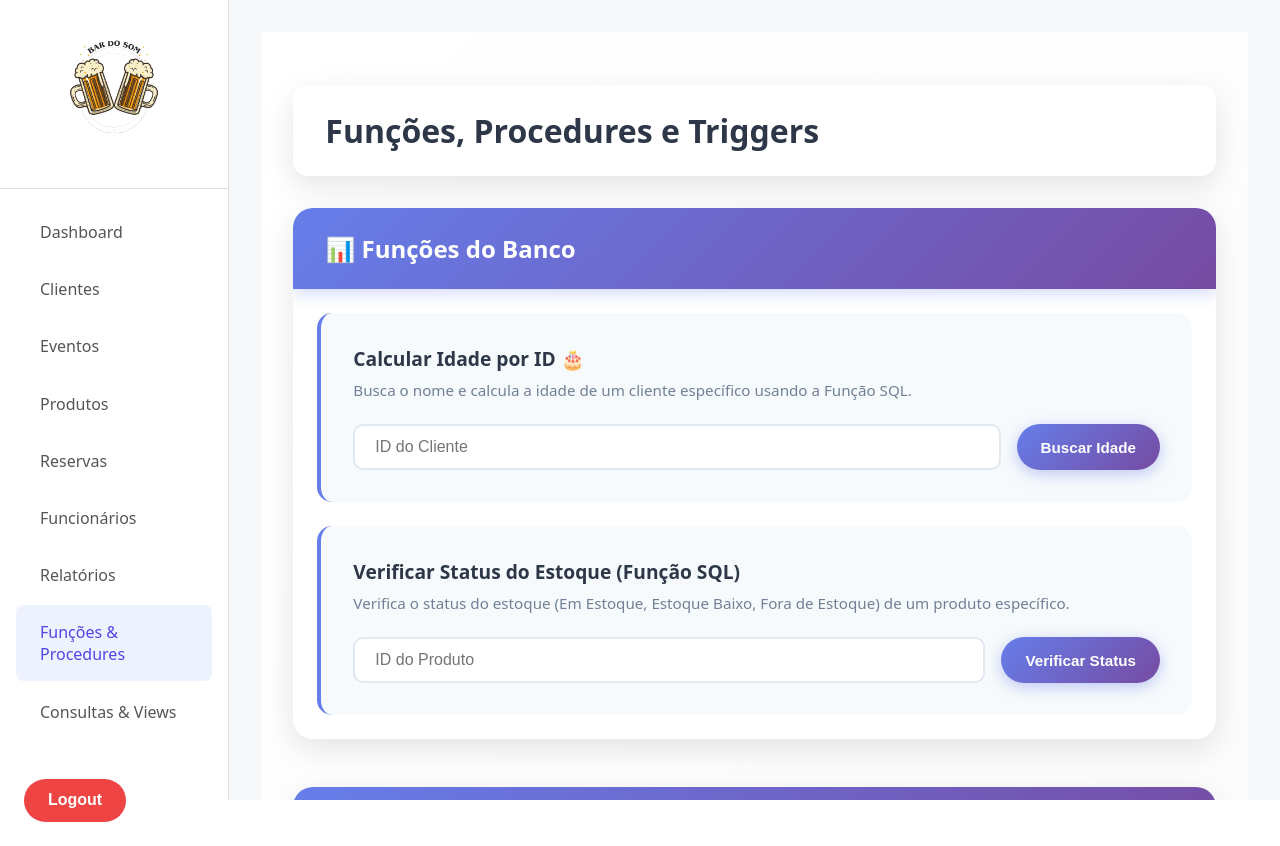
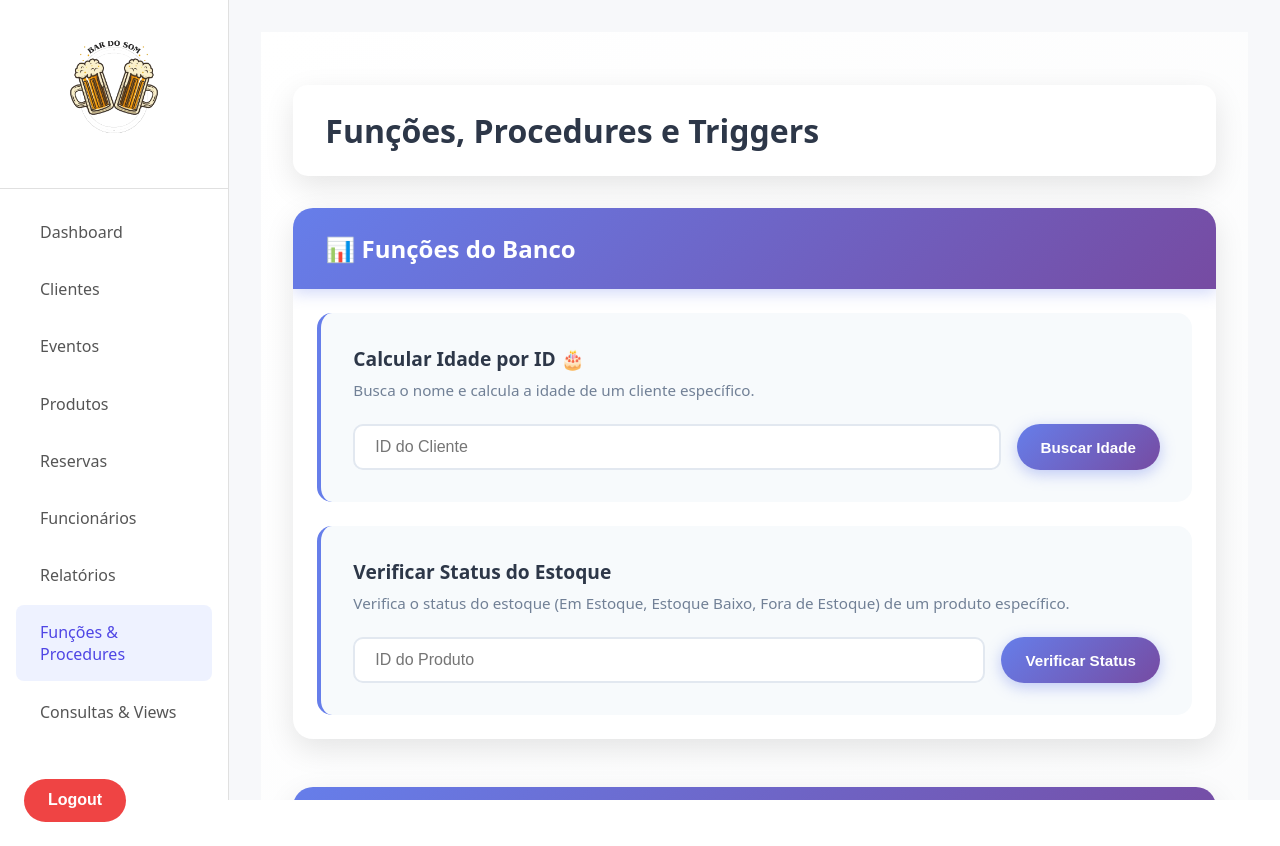
Before and after one commit to juliamariateixeiraa/Bar-do-Som, a React (Vite) app in the folder Frontend/my-react-app/: page /funcoes-procedures in a window 1280 px wide. Built offline with nearby package versions, Linux system fonts and the light colour scheme; no server answers.

Commit message:
ajuste no front de FunciesProcedures

```diff
--- a/Frontend/my-react-app/src/FuncoesProcedures.jsx
+++ b/Frontend/my-react-app/src/FuncoesProcedures.jsx
@@ -1,4 +1,3 @@
-// src/FuncoesProcedures.jsx
 import React, { useState, useEffect } from 'react';
 import './FuncoesProcedures.css';
 
@@ -11,15 +10,13 @@ function FuncoesProcedures() {
     const [produtoIdPedido, setProdutoIdPedido] = useState('');
     const [quantidadePedido, setQuantidadePedido] = useState('');
 
-    const API_BASE = 'http://localhost:8080'; // Ou a sua API_BASE real
+    const API_BASE = 'http://localhost:8080';
 
     const buscarLogs = async () => {
         try {
-            // CORREÇÃO DA ROTA: Chama o endpoint correto do PedidoController
             const response = await fetch(`${API_BASE}/pedidos/logs`);
 
             if (!response.ok) {
-                // Se o Controller retornar um erro
                 setLogsDisponiveis(false);
                 setLogs([]);
                 return;
@@ -27,12 +24,10 @@ function FuncoesProcedures() {
 
             const data = await response.json();
 
-            // Esperamos que 'data' seja uma lista de logs
             if (Array.isArray(data)) {
                 setLogs(data);
                 setLogsDisponiveis(true);
             } else {
-                // Em caso de resposta vazia ou formato inesperado
                 setLogs([]);
                 setLogsDisponiveis(true);
             }
@@ -55,7 +50,7 @@ function FuncoesProcedures() {
 
                 <div className="funcao-card">
                     <h3>Calcular Idade por ID 🎂</h3>
-                    <p>Busca o nome e calcula a idade de um cliente específico usando a Função SQL.</p>
+                    <p>Busca o nome e calcula a idade de um cliente específico.</p>
                     <div className="funcao-form">
                         <input
                             type="number"
@@ -104,7 +99,7 @@ function FuncoesProcedures() {
                 </div>
 
                 <div className="funcao-card">
-                    <h3>Verificar Status do Estoque (Função SQL)</h3>
+                    <h3>Verificar Status do Estoque</h3>
                     <p>Verifica o status do estoque (Em Estoque, Estoque Baixo, Fora de Estoque) de um produto específico.</p>
                     <div className="funcao-form">
                         <input
@@ -229,8 +224,8 @@ function FuncoesProcedures() {
                 <h2>🔔 Triggers e Logs</h2>
 
                 <div className="funcao-card">
-                    <h3>Realizar Pedido e Baixa de Estoque (Trigger) 🛒</h3>
-                    <p>Insere um pedido e item. O Trigger **`tg_before_insert_pedido_produto`** reduz o estoque automaticamente.</p>
+                    <h3>Realizar Pedido e Baixa de Estoque 🛒</h3>
+                    <p>Insere um pedido e item. O Trigger reduz o estoque automaticamente.</p>
                     <div className="funcao-form">
                         <input
                             type="number"
```
